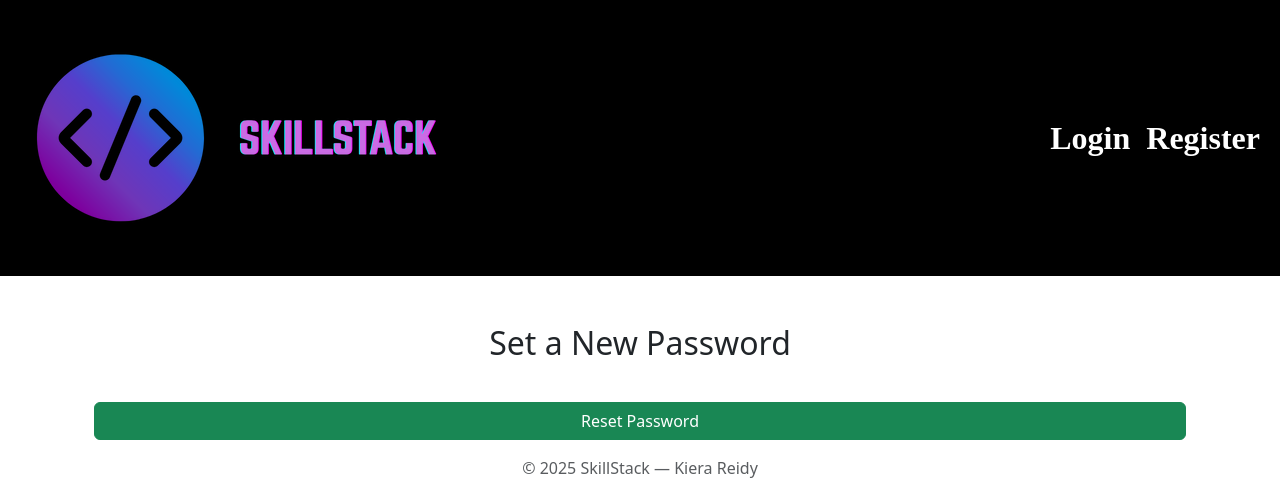
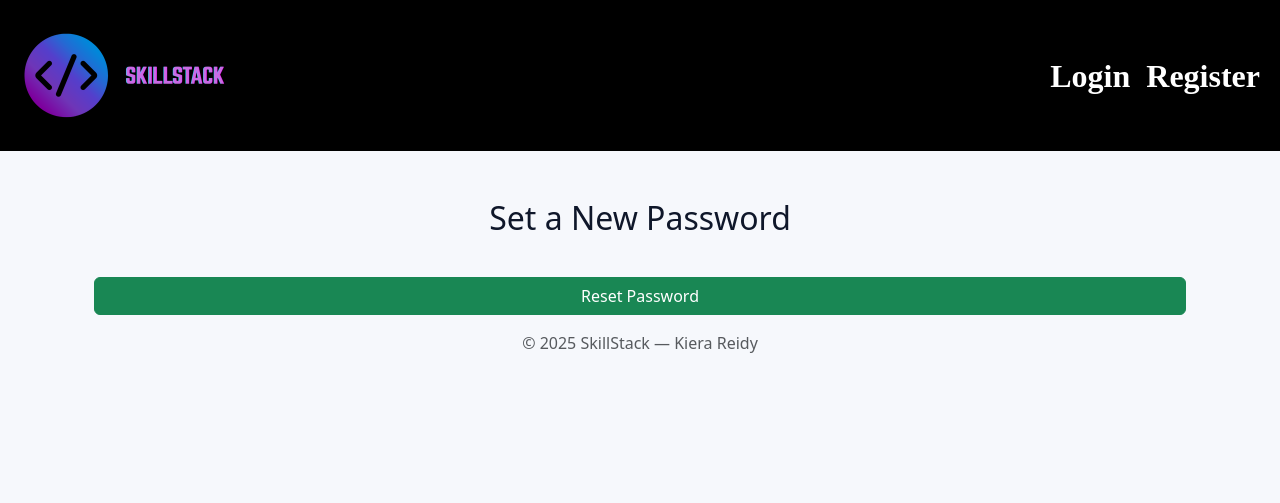
Before and after one commit to KeeLouise/skillstack, a Django app: page /users/reset/1/1/ in a window 1280 px wide. Shown: the top 503 px of the page. Run offline with Django 5.2, Linux system fonts and the light colour scheme; parts of the project's set-up code (start-up, migrations or seed data) failed here and were passed over; some libraries are stand-ins or nearby versions; some web fonts are replaced.

Commit message:
Updated CSS. KR 14/08/2025

```diff
--- a/skillstack/static/css/login_register.css
+++ b/skillstack/static/css/login_register.css
@@ -13,11 +13,12 @@
 .navbar {
   min-height: 64px;
 }
-.navbar-brand img {
-  height: auto;
-  max-height: 48px;
-  width: auto;
-}
+
+.navbar-brand img{
+    max-width: 250px;
+    max-height: 125px;
+  }
+
 .navbar-toggler {
   border: none;
 }
--- a/skillstack/templates/users/password_reset.html
+++ b/skillstack/templates/users/password_reset.html
@@ -1,5 +1,10 @@
 {% extends "base.html" %}
 {% load crispy_forms_tags %}
+{% load static %}
+
+{% block extra_head %}
+  <link rel="stylesheet" href="{% static 'css/login_register.css' %}">
+{% endblock %}
 
 {% block title %}Forgot Password{% endblock %}
 
--- a/skillstack/templates/users/password_reset_complete.html
+++ b/skillstack/templates/users/password_reset_complete.html
@@ -1,5 +1,11 @@
 {% extends "base.html" %}
+{% load static %}
+
 {% block title %}Password Reset Complete{% endblock %}
+
+{% block extra_head %}
+  <link rel="stylesheet" href="{% static 'css/login_register.css' %}">
+{% endblock %}
 
 {% block content %}
 <div class="container mt-5 text-center">
--- a/skillstack/templates/users/password_reset_confirm.html
+++ b/skillstack/templates/users/password_reset_confirm.html
@@ -1,6 +1,12 @@
 {% extends "base.html" %}
+{% load static %}
 {% load crispy_forms_tags %}
+
 {% block title %}Set New Password{% endblock %}
+
+{% block extra_head %}
+  <link rel="stylesheet" href="{% static 'css/login_register.css' %}">
+{% endblock %}
 
 {% block content %}
 <div class="container mt-5">
--- a/skillstack/templates/users/password_reset_done.html
+++ b/skillstack/templates/users/password_reset_done.html
@@ -1,5 +1,11 @@
 {% extends "base.html" %}
+{% load static %}
+
 {% block title %}Check Your Email{% endblock %}
+
+{% block extra_head %}
+  <link rel="stylesheet" href="{% static 'css/login_register.css' %}">
+{% endblock %}
 
 {% block content %}
 <div class="container mt-5 text-center">
--- a/skillstack/templates/users/verify_code.html
+++ b/skillstack/templates/users/verify_code.html
@@ -1,5 +1,10 @@
 {% extends "base.html" %}
+{% load static %}
 {% block title %}Verify Code{% endblock %}
+
+{% block extra_head %}
+  <link rel="stylesheet" href="{% static 'css/login_register.css' %}">
+{% endblock %}
 
 {% block content %}
 <div class="container mt-5">
```
